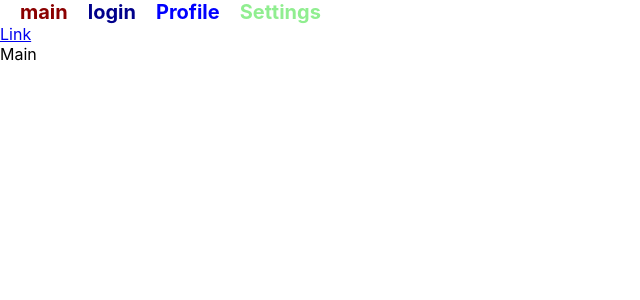
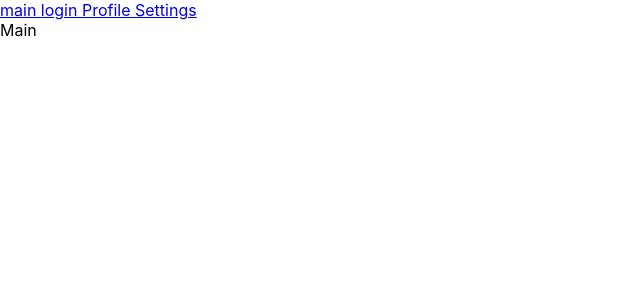
Before and after one commit to AV-html/Router-dom-v6-practice, a React (Create React App) app: page / in a window 1280 px wide. Shown: the top 300 px of the page, without its empty margins (0-640 px from the left). Built offline with nearby package versions, Linux system fonts and the light colour scheme.

Commit message:
add(Rtg6): useNavigate

```diff
--- a/src/App.tsx
+++ b/src/App.tsx
@@ -1,5 +1,5 @@
 import React from 'react';
-import {Rtg5} from './Routings/Rtg5';
+import {Rtg6} from './Routings/Rtg6';
 
 
 function App() {
@@ -10,7 +10,8 @@ function App() {
             {/*<Rtg2/>*/}
             {/*<Rtg3/>*/}
             {/*<Rtg4/>*/}
-            <Rtg5/>
+            {/*<Rtg5/>*/}
+            <Rtg6/>
         </div>
     );
 }
--- /dev/null
+++ b/src/Routings/Rtg6.tsx
@@ -0,0 +1,60 @@
+import React from 'react';
+import {BrowserRouter, Navigate, NavLink, Route, Routes, useNavigate} from 'react-router-dom';
+
+
+// По клику перейти на другую страницу
+
+const Profile = () => {
+    const navigate = useNavigate() // Возвращает функцию
+    //navigate(-1) - вернуться на страницу назад
+    //navigate(-2) - вернуться на две страницу назад
+    // Аналогично и положительные - вперёд отмотка
+
+    {/* 1 способ: Redirect */
+    }
+    // useEffect(() => {
+    //     if (true) navigate('/login')
+    // }, [])
+    // Если условие выполнено (не залогинены, то перенеси на login)
+
+    return (
+        <div>
+            {/* 2 способ: Redirect */}
+            {/*// Если условие выполнено (не залогинены, то перенеси на login)*/}
+            {true ? <Navigate to={'/login'}/> :
+                <>
+                    Profile
+                    {/* Если не укажем /, то login дописывается - абсолютный адрес */}
+                    {/* Если /, то route заменяется на login - относительный адрес */}
+                    <button onClick={() => {
+                        navigate('/login')
+                    }}>Logout
+                    </button>
+                </>
+            }
+        </div>
+    )
+}
+
+
+export function Rtg6() {
+    return (
+        <BrowserRouter>
+            <div className="App">
+                <NavLink to={'/'}> main </NavLink>
+                <NavLink to={'/login'}> login </NavLink>
+                <NavLink to={'/profile/'}> Profile </NavLink>
+                <NavLink to={'/profile/1'}> Settings </NavLink>
+
+
+                <Routes>
+                    <Route path={'/*'} element={<div>error 404</div>}/>
+                    <Route path={'/'} element={<div>Main</div>}/>
+                    <Route path={'/login'} element={<div>Login</div>}/>
+                    <Route path={'/profile/'} element={<Profile/>}/>
+                    <Route path={'/profile/settings'} element={<div>Settings</div>}/>
+                </Routes>
+            </div>
+        </BrowserRouter>
+    );
+}
```
